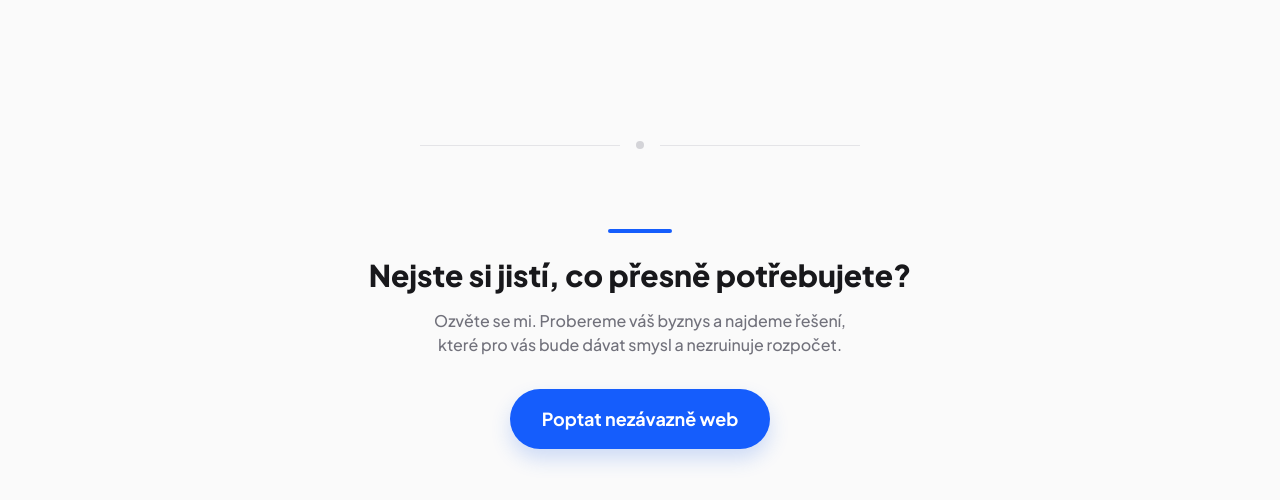
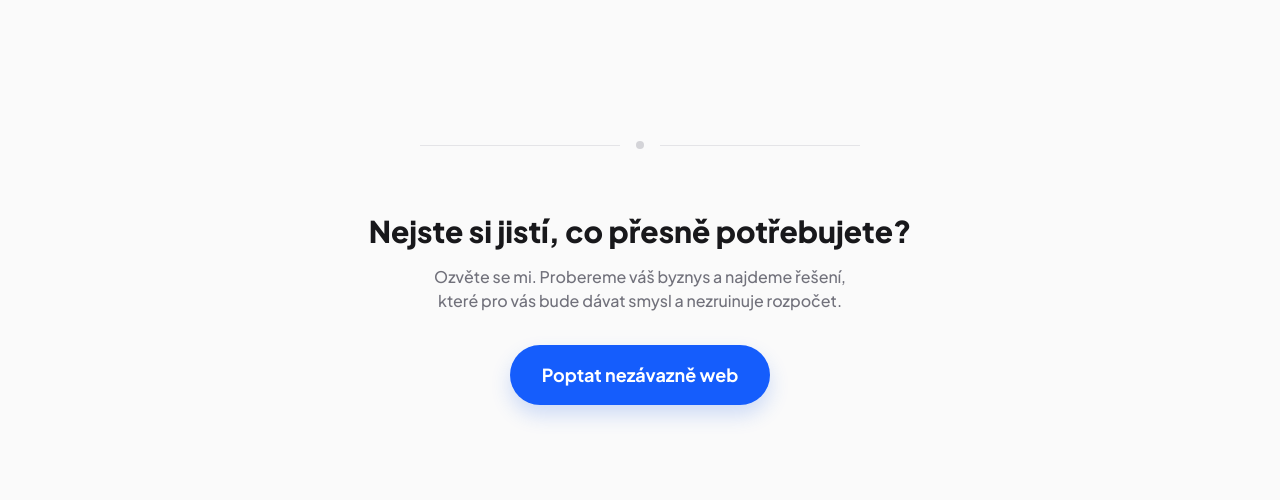
Before and after one commit to HonzaSodomka/Webresent2.0, an Astro site: page /cenik in a window 1280 px wide. Shown: the part 2928-3428 px from the top of the page. Built offline with nearby package versions, Linux system fonts and the light colour scheme; Astro itself is replaced by a stand-in of ours; a script that the page names is missing.

Commit message:
Remove small blue line above CTA in cenik.astro

```diff
--- a/src/pages/cenik.astro
+++ b/src/pages/cenik.astro
@@ -306,10 +306,9 @@ import Layout from '../layouts/Layout.astro';
       <div class="h-px bg-zinc-200 w-full max-w-[80px] sm:max-w-[200px] 2xl:max-w-xs"></div>
     </div>
 
-    <!-- BOTTOM CTA -->
-    <section class="pb-16 lg:pb-24 pt-4">
+    <!-- BOTTOM CTA (Removed small blue line) -->
+    <section class="pb-16 lg:pb-24">
       <div class="flex flex-col items-center justify-center fade-in-up" style="animation-delay: 0.9s;">
-        <div class="w-16 h-1 bg-blue-600 rounded-full mb-6"></div>
         <h3 class="text-2xl md:text-3xl font-extrabold text-zinc-900 mb-4 text-center">Nejste si jistí, co přesně potřebujete?</h3>
         <p class="text-zinc-500 font-medium text-center mb-8 max-w-md">Ozvěte se mi. Probereme váš byznys a najdeme řešení, které pro vás bude dávat smysl a nezruinuje rozpočet.</p>
         <a href="/objednavka" data-astro-prefetch class="px-8 py-4 rounded-full bg-blue-600 text-white font-bold text-lg hover:bg-blue-500 transition-all duration-300 hover:-translate-y-1 shadow-[0_10px_20px_rgba(37,99,235,0.2)] focus:outline-none focus:ring-4 focus:ring-blue-500/50">
```
